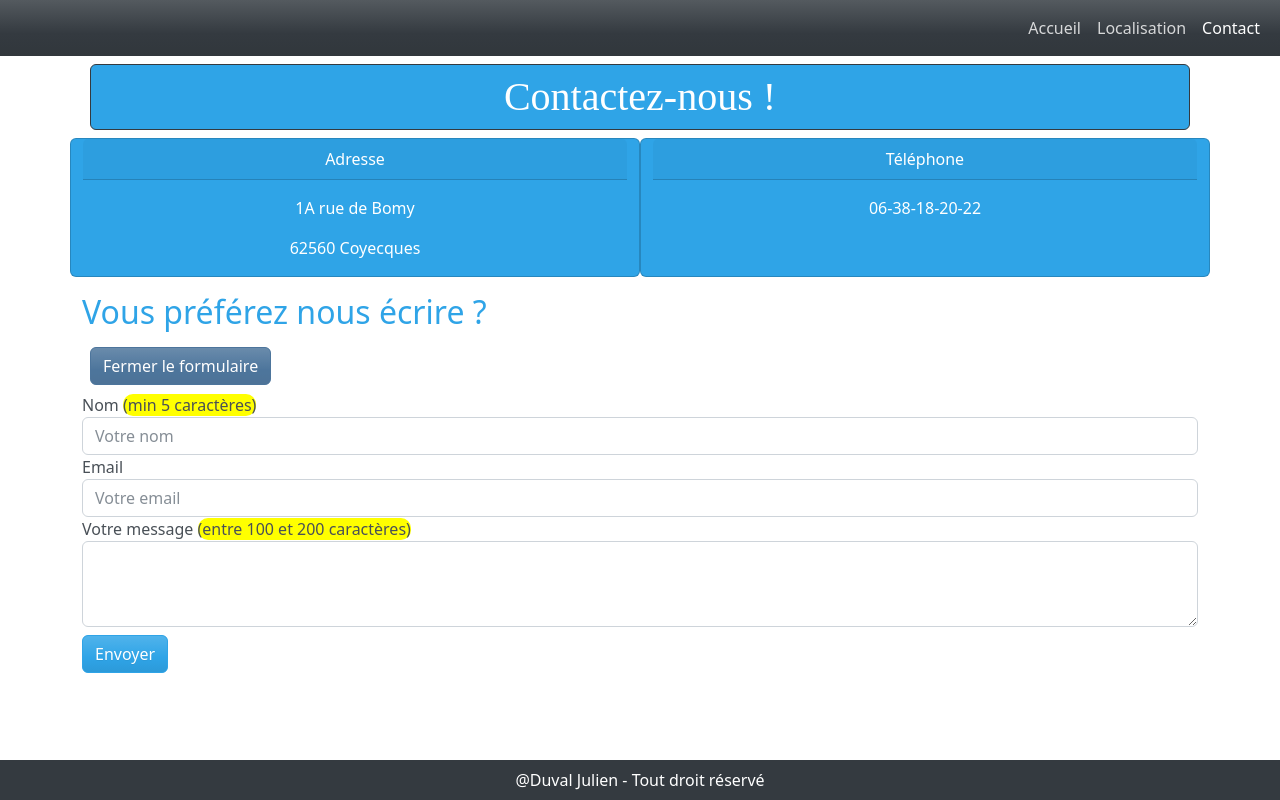
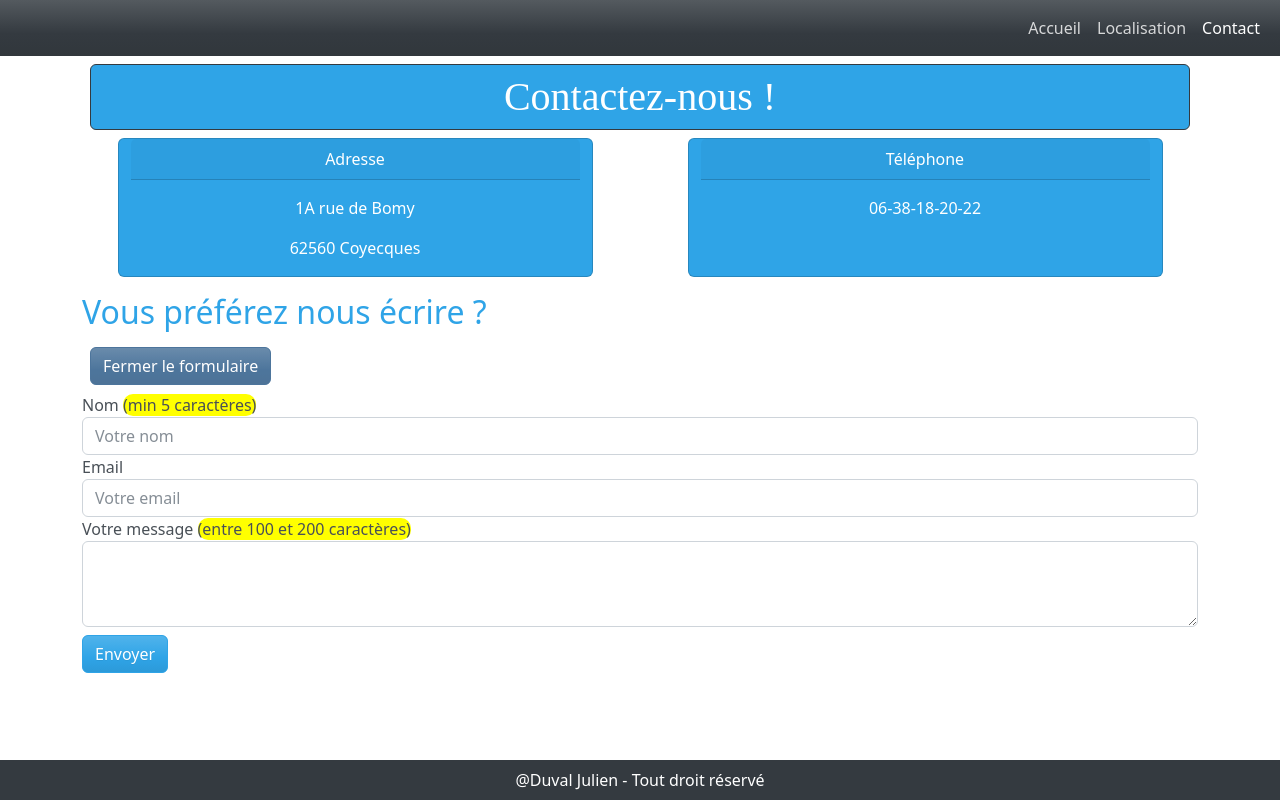
Before and after one commit to Julien1705/projet-react, a React (Create React App) app: page /projet-react/contact/form in a window 1280 px wide. Built offline with nearby package versions, Linux system fonts and the light colour scheme; some icons are missing.

Commit message:
change contact

```diff
--- a/src/containers/Site/Contact/ContactForm/ContactForm.js
+++ b/src/containers/Site/Contact/ContactForm/ContactForm.js
@@ -14,15 +14,15 @@ class ContactForm extends Component {
         return (
             <>
                 <Titre>Contactez-nous !</Titre>
-                <div className="row no-gutters">
-                    <div class="card text-white bg-primary  mb-3 col-6">
+                <div className="row no-gutters d-flex justify-content-around">
+                    <div class="card text-white bg-primary  mb-3 col-5">
                         <div class="card-header text-center"><Icon icon="ant-design:home-twotone" color="white" /> Adresse <Icon icon="ant-design:home-twotone" color="white" /></div>
                         <div class="card-body">
                             <p class="card-text text-center">1A rue de Bomy</p>
                             <p class="card-text text-center">62560 Coyecques</p>
                         </div>
                     </div>
-                    <div class="card text-white bg-primary  mb-3 col-6">
+                    <div class="card text-white bg-primary  mb-3 col-5">
                         <div class="card-header text-center"><Icon icon="bx:bx-phone-call" color="white" /> Téléphone <Icon icon="bx:bx-phone-call" color="white" /></div>
                         <div class="card-body">
                             <p class="card-text text-center">06-38-18-20-22</p>
@@ -48,6 +48,7 @@ class ContactForm extends Component {
                         />
                         {
                             this.props.touched.nom && this.props.errors.nom && <span className='text-danger'>{this.props.errors.nom}</span>
+
                         }
                     </div>
                     <div className="form-group">
```
Also changed, not shown: 1 other file (tests, documents, lock files or other folders).
